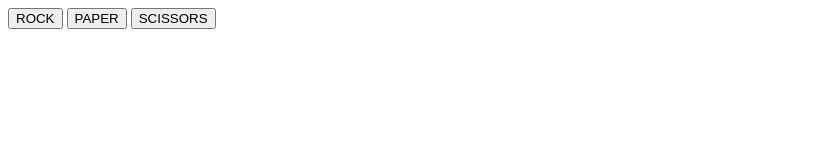
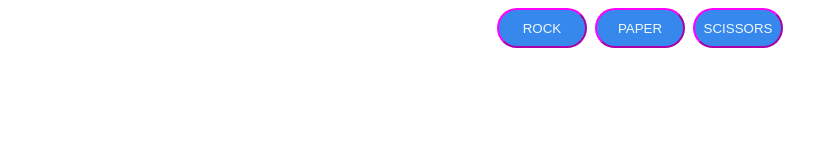
Before and after one commit to ionutng/rock-paper-scissors, a plain HTML site: page index.html in a window 1280 px wide. Shown: the whole page, without its empty margins (0-838 px from the left). Drawn offline with Linux system fonts and the light colour scheme.

Commit message:
Add CSS style

```diff
--- a/index.html
+++ b/index.html
@@ -3,12 +3,15 @@
     <head>
         <meta charset="UTF-8">
         <title>Rock Paper Scissors Game</title>
+        <link rel="stylesheet" href="style.css">
         <script src="script.js" defer></script>
     </head>
     <body>
-        <button class="rock">ROCK</button>
-        <button class="paper">PAPER</button>
-        <button class="scissors">SCISSORS</button>
+        <div class="buttons">
+            <button class="rock">ROCK</button>
+            <button class="paper">PAPER</button>
+            <button class="scissors">SCISSORS</button>
+        </div>
         <div class="results">
             <br>
         </div>
--- /dev/null
+++ b/style.css
@@ -0,0 +1,24 @@
+.buttons {
+    display: flex;
+    justify-content: center;
+    gap: 8px;
+}
+
+button {
+    background-color: rgb(55, 136, 236);
+    color: aliceblue;
+    width: 90px;
+    height: 40px;
+    border-radius: 20px;
+    border-color: rgb(255, 0, 255);
+}
+
+.results {
+    display: flex;
+    justify-content: center;
+    margin-top: 16px;
+}
+
+body {
+    font-family: 'Comic Sans MS', Verdana, sans-serif;
+}
```
